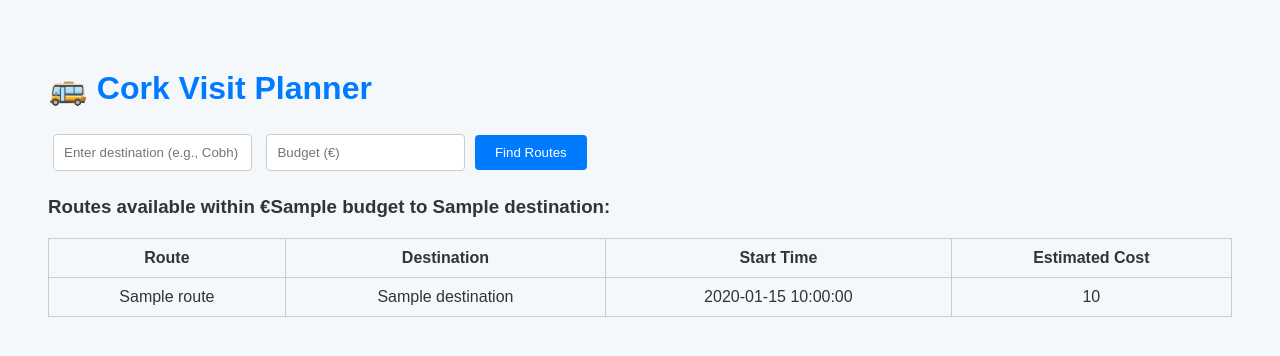
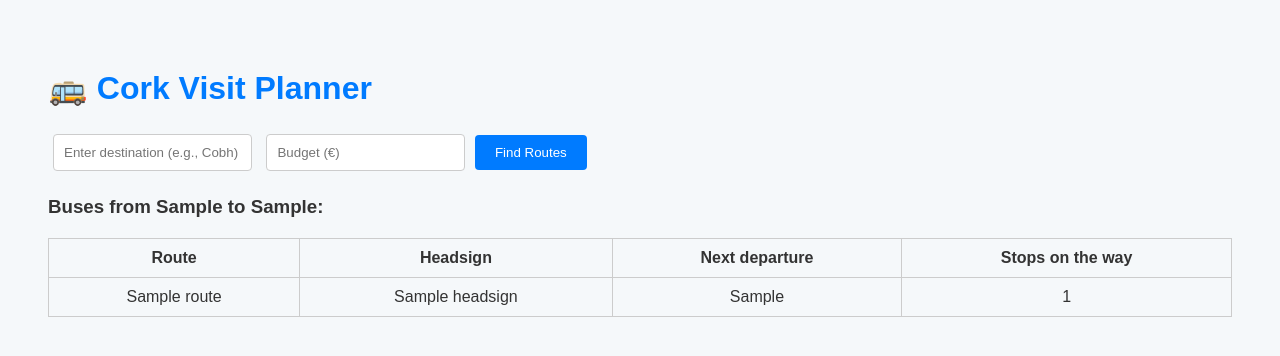
Before and after one commit to yashurathod/SimplePlanner, a Flask app: template templates/index.html in a window 1280 px wide. Shown: the top 356 px of the page. Run offline with Flask 3, Linux system fonts and the light colour scheme; the template is opened without the code that fills it: most values are stand-ins (such as "Sample title", 1, 10 or a date in 2020); parts of the project's set-up code (start-up, migrations or seed data) failed here and were passed over.

Commit message:
Refactor: Improve GTFS data loading and routing logic
This commit enhances the application by implementing lazy loading for GTFS static data, making it more robust. It also refactors the routing logic to accurately find bus routes between specified origin and destination stops. Additionally, it improves the user interface to display more relevant information about the bus routes.

Co-authored-by: 125101100 <125101100@umail.ucc.ie>

```diff
--- a/app.py
+++ b/app.py
@@ -1,17 +1,51 @@
 from flask import Flask, render_template, request, jsonify
 import pandas as pd
 import requests
+from datetime import datetime
+import os
 
 app = Flask(__name__)
 
-# Your TFI API key
-API_KEY = "d75c5bbe8ab641149e15c071e520af77"
+# Your TFI API key (prefer environment variable TFI_API_KEY)
+API_KEY = os.getenv("TFI_API_KEY", "d75c5bbe8ab641149e15c071e520af77")
 BASE_URL = "https://api.nationaltransport.ie/gtfsr/v2/TripUpdates?format=json"
 
-# 📄 Load GTFS static files once (for speed)
-routes = pd.read_csv("static_data/routes.txt")
-trips = pd.read_csv("static_data/trips.txt")
-stops = pd.read_csv("static_data/stops.txt")
+# 📄 Lazy-load GTFS static files for robustness
+routes_df = None
+trips_df = None
+stops_df = None
+
+REQUIRED_GTFS_FILES = [
+    "routes.txt",
+    "trips.txt",
+    "stops.txt",
+    "stop_times.txt",
+]
+
+def gtfs_path(filename: str) -> str:
+    return os.path.join("static_data", filename)
+
+def missing_static_files() -> list:
+    return [f for f in REQUIRED_GTFS_FILES if not os.path.exists(gtfs_path(f))]
+
+def load_static_data():
+    global routes_df, trips_df, stops_df
+    if routes_df is not None and trips_df is not None and stops_df is not None:
+        return routes_df, trips_df, stops_df
+    # Ensure files exist
+    missing = missing_static_files()
+    if missing:
+        raise FileNotFoundError(
+            "Missing GTFS static files: " + ", ".join(missing) +
+            ". Put them under 'static_data/' from the GTFS schedule feed."
+        )
+    # Load with safe dtypes so IDs remain strings
+    routes_df = pd.read_csv(gtfs_path("routes.txt"), dtype=str)
+    trips_df = pd.read_csv(gtfs_path("trips.txt"), dtype=str)
+    stops_df = pd.read_csv(gtfs_path("stops.txt"), dtype={
+        'stop_id': str, 'stop_name': str, 'stop_lat': float, 'stop_lon': float
+    })
+    return routes_df, trips_df, stops_df
 
 from math import radians, sin, cos, sqrt, atan2
 
@@ -32,62 +66,197 @@ def home():
 def get_routes():
     try:
         destination = request.form['destination']
-        budget = float(request.form['budget'])
+        # Budget may not be relevant for routing; keep parsing for backward compatibility
+        budget_raw = request.form.get('budget')
+        budget = float(budget_raw) if budget_raw is not None and budget_raw != '' else 0.0
         user_lat = float(request.form.get('lat', 0))
         user_lon = float(request.form.get('lon', 0))
 
-        # 1️⃣ Find all stops near your location
-        stops['distance'] = stops.apply(
-            lambda row: haversine(user_lat, user_lon, row['stop_lat'], row['stop_lon']),
-            axis=1
+        if not user_lat or not user_lon:
+            return render_template(
+                'index.html',
+                results=[],
+                message="Couldn't get your location. Please allow location access and try again.",
+            )
+
+        # Ensure static data is available
+        try:
+            routes, trips, stops = load_static_data()
+        except FileNotFoundError as fe:
+            return render_template('index.html', results=[], message=str(fe))
+
+        # 1) Determine your single nearest stop (no radius filter)
+        stops_with_distance = stops.assign(
+            distance=stops.apply(
+                lambda row: haversine(user_lat, user_lon, row['stop_lat'], row['stop_lon']),
+                axis=1,
+            )
         )
-        nearby_stops = stops[stops['distance'] <= 1.0]  # within 1 km radius
-        nearby_stop_ids = nearby_stops['stop_id'].tolist()
+        nearest_stop_row = stops_with_distance.sort_values('distance').iloc[0]
+        origin_stop_id = str(nearest_stop_row['stop_id'])
+        origin_stop_name = nearest_stop_row['stop_name']
 
-        # 2️⃣ Find all stops for the destination
-        matching_stops = stops[stops['stop_name'].str.contains(destination, case=False, na=False)]
-        stop_ids = matching_stops['stop_id'].tolist()
+        # 2) Resolve destination stop by exact match first, then contains
+        dest_exact = stops[stops['stop_name'].str.lower() == destination.strip().lower()]
+        dest_matches = dest_exact if not dest_exact.empty else stops[
+            stops['stop_name'].str.contains(destination, case=False, na=False)
+        ]
+        if dest_matches.empty:
+            return render_template(
+                'index.html',
+                results=[],
+                message=f"No destination stop found matching '{destination}'. Try the exact bus stop name.",
+            )
+        destination_stop_row = dest_matches.iloc[0]
+        destination_stop_id = str(destination_stop_row['stop_id'])
+        destination_stop_name = destination_stop_row['stop_name']
 
-        if not nearby_stop_ids or not stop_ids:
-            return render_template('index.html', results=[], message="No nearby or destination stops found")
+        if origin_stop_id == destination_stop_id:
+            return render_template(
+                'index.html',
+                results=[],
+                message="You're already at the destination stop.",
+            )
 
-        # 3️⃣ Find trips that start near you and go to destination
-        stop_times = pd.read_csv("static_data/stop_times.txt", usecols=['trip_id', 'stop_id'])
-        trips_from_nearby = stop_times[stop_times['stop_id'].isin(nearby_stop_ids)]
-        trips_to_dest = stop_times[stop_times['stop_id'].isin(stop_ids)]
+        # 3) Find trips where origin stop occurs before destination stop on the same trip
+        stop_times = pd.read_csv(
+            "static_data/stop_times.txt",
+            usecols=['trip_id', 'stop_id', 'stop_sequence'],
+            dtype={'trip_id': str, 'stop_id': str, 'stop_sequence': int},
+        )
+        origin_times = (
+            stop_times[stop_times['stop_id'] == origin_stop_id][['trip_id', 'stop_sequence']]
+            .rename(columns={'stop_sequence': 'origin_sequence'})
+        )
+        dest_times = (
+            stop_times[stop_times['stop_id'] == destination_stop_id][['trip_id', 'stop_sequence']]
+            .rename(columns={'stop_sequence': 'dest_sequence'})
+        )
+        segments = origin_times.merge(dest_times, on='trip_id', how='inner')
+        segments = segments[segments['origin_sequence'] < segments['dest_sequence']]
 
-        valid_trip_ids = set(trips_from_nearby['trip_id']).intersection(set(trips_to_dest['trip_id']))
+        if segments.empty:
+            return render_template(
+                'index.html',
+                results=[],
+                message=f"No direct buses found from '{origin_stop_name}' to '{destination_stop_name}'.",
+            )
 
-        # 4️⃣ Fetch realtime data
-        headers = {'x-api-key': API_KEY}
-        response = requests.get(BASE_URL, headers=headers)
-        data = response.json()
+        # For each trip, keep the shortest segment between origin and destination
+        segments['stops_count'] = segments['dest_sequence'] - segments['origin_sequence']
+        segments = segments.sort_values(['trip_id', 'stops_count']).drop_duplicates(['trip_id'], keep='first')
+        valid_trip_ids = set(segments['trip_id'])
 
+        # Quick lookup for origin/destination sequences per trip
+        seq_by_trip = {
+            row.trip_id: {
+                'origin_sequence': int(row.origin_sequence),
+                'dest_sequence': int(row.dest_sequence),
+                'stops_count': int(row.stops_count),
+            }
+            for row in segments.itertuples(index=False)
+        }
+
+        # 4) Fetch realtime data (optional). If unavailable, still return static segments.
         results = []
+        try:
+            headers = {'x-api-key': API_KEY}
+            response = requests.get(BASE_URL, headers=headers, timeout=8)
+            data = response.json()
+        except Exception:
+            data = {"entity": []}
+
+        seen_trip_ids = set()
         for entity in data.get("entity", []):
-            trip_data = entity.get("trip_update", {}).get("trip", {})
+            trip_update = entity.get("trip_update", {})
+            trip_data = trip_update.get("trip", {})
+            trip_id = trip_data.get("trip_id")
             route_id = trip_data.get("route_id")
-            trip_id = trip_data.get("trip_id")
-            start_time = trip_data.get("start_time", "N/A")
+            if not trip_id or trip_id not in valid_trip_ids:
+                continue
 
-            if trip_id in valid_trip_ids:
+            # Determine next departure time at origin stop if available
+            next_departure = "N/A"
+            for stu in trip_update.get("stop_time_update", []) or []:
+                if str(stu.get("stop_id")) == origin_stop_id:
+                    ts = (
+                        (stu.get("departure") or {}).get("time")
+                        or (stu.get("arrival") or {}).get("time")
+                    )
+                    if ts:
+                        try:
+                            next_departure = datetime.fromtimestamp(int(ts)).strftime("%H:%M")
+                        except Exception:
+                            next_departure = "N/A"
+                    break
+
+            trip_row = trips[trips["trip_id"] == trip_id]
+            route_short_name = None
+            headsign = None
+            if not trip_row.empty:
+                headsign = trip_row.iloc[0].get("trip_headsign", "")
+                if route_id is None:
+                    route_id = trip_row.iloc[0].get("route_id")
+            if route_id is not None:
                 route_row = routes[routes["route_id"] == route_id]
-                trip_row = trips[trips["trip_id"] == trip_id]
-                if not route_row.empty and not trip_row.empty:
-                    route_name = route_row.iloc[0]["route_short_name"]
-                    destination_name = trip_row.iloc[0]["trip_headsign"]
-                    estimated_cost = 2.10 if budget >= 2.10 else budget
-                    results.append({
-                        "route": route_name,
-                        "destination": destination_name,
-                        "start_time": start_time,
-                        "estimated_cost": f"€{estimated_cost:.2f}"
-                    })
+                if not route_row.empty:
+                    route_short_name = route_row.iloc[0].get("route_short_name", route_id)
+
+            seq = seq_by_trip.get(trip_id, {})
+            results.append({
+                "route": route_short_name or str(route_id or ""),
+                "headsign": headsign or "",
+                "origin_stop": origin_stop_name,
+                "destination_stop": destination_stop_name,
+                "next_departure": next_departure,
+                "stops_count": seq.get('stops_count', None),
+            })
+            seen_trip_ids.add(trip_id)
+
+        # Fallback: include static trips not present in realtime feed
+        missing_trip_ids = list(valid_trip_ids - seen_trip_ids)
+        for trip_id in missing_trip_ids[:10]:  # limit fallback entries
+            trip_row = trips[trips["trip_id"] == trip_id]
+            if trip_row.empty:
+                continue
+            route_id = trip_row.iloc[0].get("route_id")
+            headsign = trip_row.iloc[0].get("trip_headsign", "")
+            route_short_name = None
+            if route_id is not None:
+                route_row = routes[routes["route_id"] == route_id]
+                if not route_row.empty:
+                    route_short_name = route_row.iloc[0].get("route_short_name", route_id)
+
+            seq = seq_by_trip.get(trip_id, {})
+            results.append({
+                "route": route_short_name or str(route_id or ""),
+                "headsign": headsign or "",
+                "origin_stop": origin_stop_name,
+                "destination_stop": destination_stop_name,
+                "next_departure": "N/A",
+                "stops_count": seq.get('stops_count', None),
+            })
 
         if not results:
-            return render_template('index.html', results=[], message=f"No live buses found from your location to {destination}")
+            return render_template(
+                'index.html',
+                results=[],
+                message=f"No buses found from '{origin_stop_name}' to '{destination_stop_name}' right now.",
+            )
 
-        return render_template('index.html', results=results, destination=destination, budget=budget)
+        # Sort: realtime first by soonest departure, then others
+        def sort_key(item):
+            nd = item.get("next_departure")
+            return (0 if nd != "N/A" else 1, nd)
+
+        results.sort(key=sort_key)
+
+        return render_template(
+            'index.html',
+            results=results,
+            origin_stop=origin_stop_name,
+            destination_stop=destination_stop_name,
+        )
 
     except Exception as e:
         return jsonify({"error": str(e)})
--- /dev/null
+++ b/requirements.txt
@@ -0,0 +1,3 @@
+Flask>=3.0.0,<4
+pandas>=2.0.0,<3
+requests>=2.31.0,<3
--- /dev/null
+++ b/static_data/routes.txt
@@ -0,0 +1,2 @@
+route_id,route_short_name,route_long_name
+R1,205,Cork Local 205
--- /dev/null
+++ b/static_data/stop_times.txt
@@ -0,0 +1,3 @@
+trip_id,arrival_time,departure_time,stop_id,stop_sequence
+T1,08:00:00,08:00:00,S1,1
+T1,08:05:00,08:05:00,S2,2
--- /dev/null
+++ b/static_data/stops.txt
@@ -0,0 +1,3 @@
+stop_id,stop_name,stop_lat,stop_lon
+S1,Patrick Street Stop,51.8987,-8.4756
+S2,Main Street Stop,51.9000,-8.4700
--- /dev/null
+++ b/static_data/trips.txt
@@ -0,0 +1,2 @@
+route_id,service_id,trip_id,trip_headsign
+R1,WD,T1,Main Street
--- a/templates/index.html
+++ b/templates/index.html
@@ -57,20 +57,24 @@
   {% endif %}
 
   {% if results %}
-  <h3>Routes available within €{{ budget }} to {{ destination }}:</h3>
+  {% if origin_stop and destination_stop %}
+  <h3>Buses from {{ origin_stop }} to {{ destination_stop }}:</h3>
+  {% else %}
+  <h3>Available buses:</h3>
+  {% endif %}
   <table>
     <tr>
       <th>Route</th>
-      <th>Destination</th>
-      <th>Start Time</th>
-      <th>Estimated Cost</th>
+      <th>Headsign</th>
+      <th>Next departure</th>
+      <th>Stops on the way</th>
     </tr>
     {% for r in results %}
       <tr>
         <td>{{ r.route }}</td>
-        <td>{{ r.destination }}</td>
-        <td>{{ r.start_time }}</td>
-        <td>{{ r.estimated_cost }}</td>
+        <td>{{ r.headsign }}</td>
+        <td>{{ r.next_departure }}</td>
+        <td>{{ r.stops_count if r.stops_count is not none else '-' }}</td>
       </tr>
     {% endfor %}
   </table>
```
